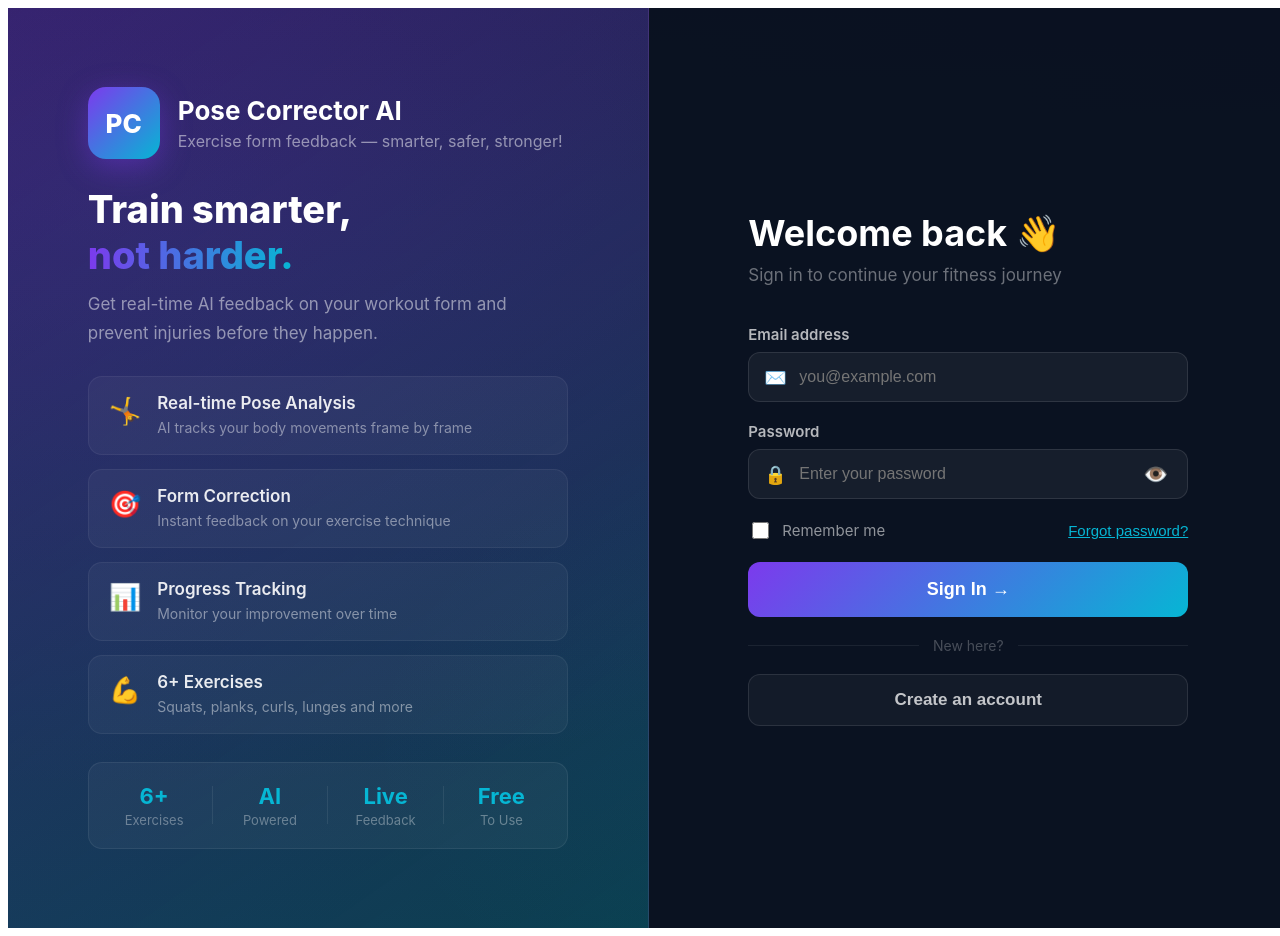
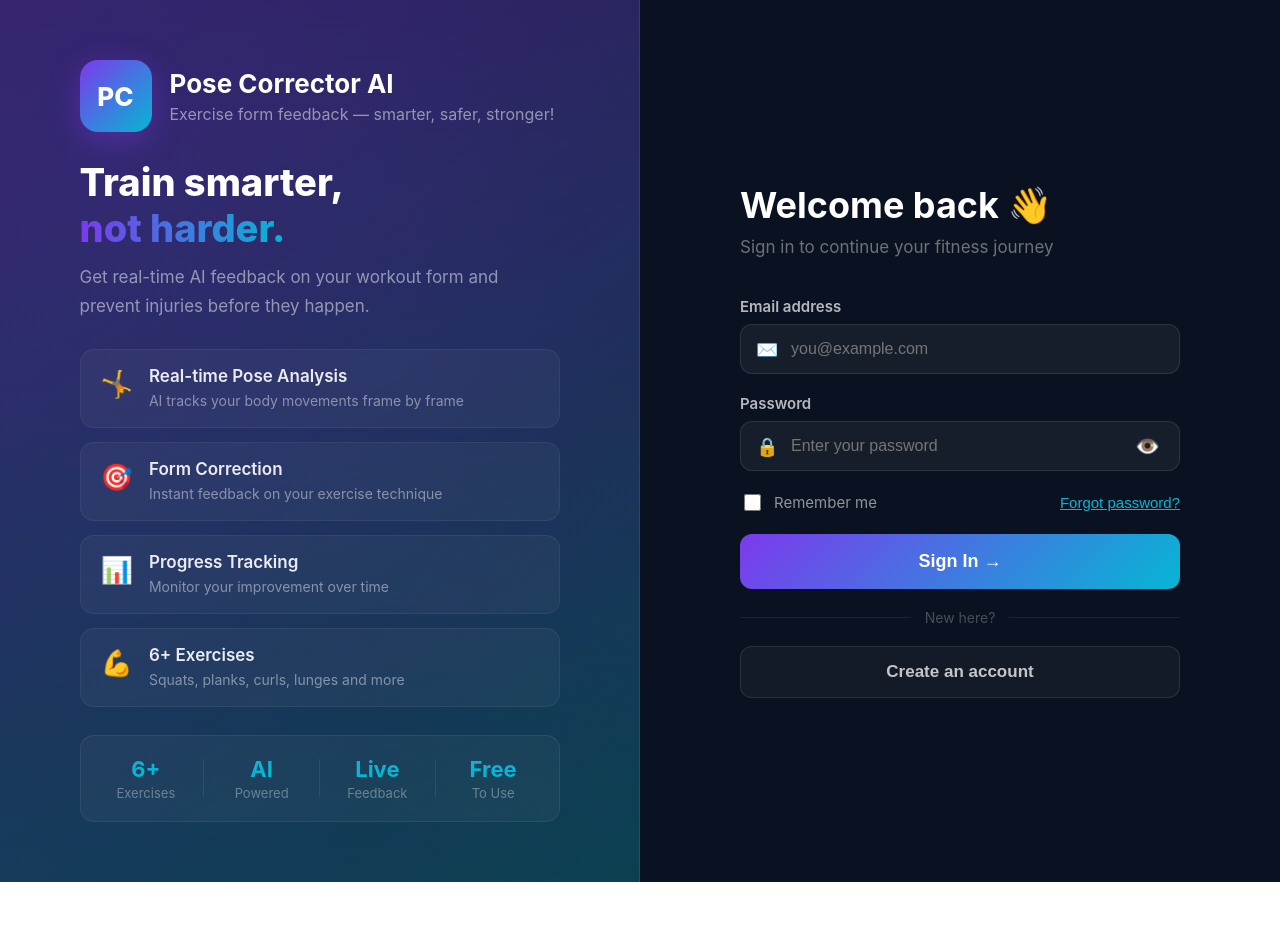
Before and after one commit to silky615/Pose-Corrector-AI, a React (Create React App) app in the folder frontend/: page / in a window 1280 px wide. After the commit the page ends 882 px from the top, so only its background shows below. Built offline with nearby package versions, Linux system fonts and the light colour scheme.

Commit message:
Fix whitespace, tips cards layout, JSX fragment fix

```diff
--- a/frontend/src/index.css
+++ b/frontend/src/index.css
@@ -1,3 +1,7 @@
+*, *::before, *::after { box-sizing: border-box; }
+html, body { margin: 0; padding: 0; width: 100%; overflow-x: hidden; }
+#root { width: 100%; }
+
 :root{
   --bg-1: #0f172a;         /* deep navy */
   --bg-2: #0b3140;         /* teal-ish */
```
